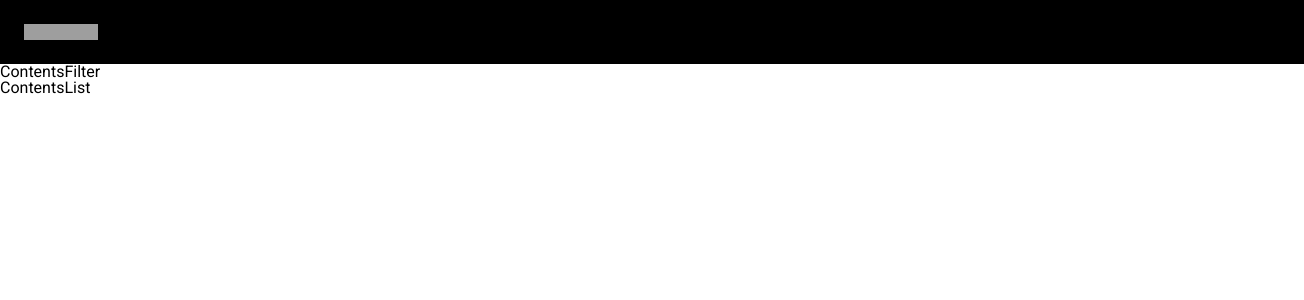
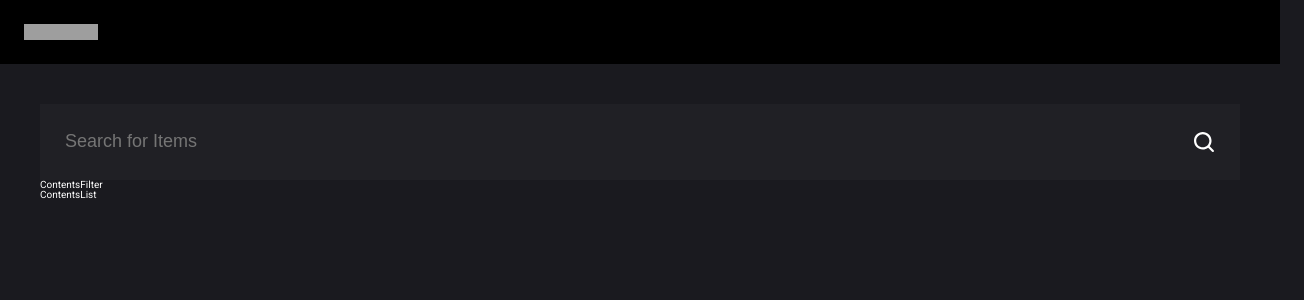
Before and after one commit to thehue/store-contents-page, a React app: page / in a window 1280 px wide. Shown: the top 300 px of the page, 1304 px wide, since content can reach past the window. Built offline with nearby package versions, Linux system fonts and the light colour scheme; grey boxes are pictures that could not be loaded.

Commit message:
feat: SearchBar 컴포넌트 추가

```diff
--- a/src/components/contents/Header/index.tsx
+++ b/src/components/contents/Header/index.tsx
@@ -14,7 +14,6 @@ const HeaderBlock = styled.header`
   z-index: 999;
   background-color: #000000;
   height: 64px;
-  width: 100%;
   position: sticky;
   top: 0;
   padding-left: 24px;
--- /dev/null
+++ b/src/components/contents/SearchBar/SearchBarView.tsx
@@ -0,0 +1,113 @@
+import { useRef } from 'react';
+import styled from 'styled-components';
+
+export default function SearchBarView() {
+  const inputRef = useRef<HTMLInputElement>(null);
+
+  return (
+    <SearchBarForm
+      onReset={() => {
+        inputRef.current?.focus();
+      }}
+      onSubmit={(e) => {
+        e.preventDefault();
+      }}
+    >
+      <SearchBarInput
+        ref={inputRef}
+        type="text"
+        placeholder="Search for Items"
+      />
+      <ButtonsWrapper>
+        <ResetButton type="reset">
+          <span className="blind">reset</span>
+          <svg viewBox="0 0 24 24" color="inherit">
+            <path d="M12 2c5.523 0 10 4.477 10 10s-4.477 10-10 10S2 17.523 2 12 6.477 2 12 2zM9.172 7.757c-.391-.39-1.024-.39-1.415 0-.39.39-.39 1.024 0 1.415L10.586 12l-2.829 2.828c-.36.36-.388.928-.083 1.32l.083.095c.39.39 1.024.39 1.415 0L12 13.414l2.828 2.829c.36.36.928.388 1.32.083l.095-.083c.39-.39.39-1.024 0-1.415L13.414 12l2.829-2.828c.36-.36.388-.928.083-1.32l-.083-.095c-.39-.39-1.024-.39-1.415 0L12 10.586z" />
+          </svg>
+        </ResetButton>
+        <SearchButton type="button">
+          <span className="blind">search</span>
+          <svg viewBox="0 0 24 24" color="inherit">
+            <path d="M10.77 2c4.825 0 8.771 3.947 8.771 8.77 0 2.022-.688 3.889-1.845 5.376l3.983 3.982c.428.429.428 1.123 0 1.55-.38.381-.971.424-1.399.128l-.152-.127-3.98-3.983c-1.485 1.156-3.35 1.845-5.377 1.845-4.824 0-8.771-3.946-8.771-8.77S5.947 2 10.77 2zm0 2.193c-3.617 0-6.577 2.96-6.577 6.578 0 3.618 2.96 6.578 6.578 6.578 3.637 0 6.578-2.96 6.578-6.578 0-3.618-2.96-6.578-6.578-6.578z" />
+          </svg>
+        </SearchButton>
+      </ButtonsWrapper>
+    </SearchBarForm>
+  );
+}
+
+const SearchBarForm = styled.form`
+  display: flex;
+  width: 100%;
+  height: 76px;
+  background-color: #202025;
+  box-sizing: border-box;
+  position: relative;
+
+  button {
+    background: transparent;
+    outline: none;
+    border: none;
+    cursor: pointer;
+    box-sizing: border-box;
+    line-height: 0;
+    box-shadow: none;
+    padding: 0;
+
+    svg {
+      fill: currentColor;
+      color: inherit;
+      width: 24px;
+      height: 24px;
+    }
+  }
+`;
+
+const SearchBarInput = styled.input`
+  align-self: center;
+  width: 100%;
+  padding: 24px;
+  background-color: transparent;
+  color: #ffffff;
+  outline: none;
+  font-size: 1.8rem;
+  font-weight: normal;
+  font-stretch: normal;
+  font-style: normal;
+  line-height: 1.33;
+  letter-spacing: normal;
+  transition: border 0.2s ease-in-out;
+  border: 1px solid #202025;
+
+  &:focus {
+    transition: border 0.2s ease-in-out 0s;
+    border: 1px solid rgb(179, 247, 255);
+  }
+
+  &:placeholder-shown + div button[type='reset'] {
+    opacity: 0;
+    pointer-events: none;
+  }
+`;
+
+const ButtonsWrapper = styled.div`
+  position: absolute;
+  right: 0;
+  margin-right: 24px;
+  display: flex;
+  align-items: center;
+  height: 100%;
+`;
+
+const ResetButton = styled.button`
+  color: rgb(119, 119, 131);
+  margin-right: 24px;
+
+  &:hover {
+    color: rgb(255, 255, 255);
+  }
+`;
+
+const SearchButton = styled.button`
+  color: rgb(255, 255, 255);
+`;
--- /dev/null
+++ b/src/components/contents/SearchBar/index.tsx
@@ -0,0 +1,5 @@
+import SearchBarView from './SearchBarView';
+
+export default function SearchBar() {
+  return <SearchBarView />;
+}
--- a/src/lib/styles/GlobalStyle.tsx
+++ b/src/lib/styles/GlobalStyle.tsx
@@ -124,9 +124,18 @@ const GlobalStyle = createGlobalStyle`
     border-collapse: collapse;
     border-spacing: 0;
   }
-
   html{
     font-family: 'Roboto', sans-serif;
+    background-color: rgb(26, 26, 31);
+    color: rgb(255, 255, 255);
+    font-size: 10px;
+  }
+  .blind{
+    position: absolute;
+    width: 1px;
+    height: 1px;
+    clip: rect(0px, 0px, 0px, 0px);
+    overflow: hidden;
   }
 `;
 
--- a/src/pages/ContentsPage/index.tsx
+++ b/src/pages/ContentsPage/index.tsx
@@ -1,13 +1,23 @@
+import styled from 'styled-components';
 import Header from 'src/components/contents/Header';
 import ContentsFilter from 'src/components/contents/ContentsFilter';
 import ContentsList from 'src/components/contents/ContentsList';
+import SearchBar from 'src/components/contents/SearchBar';
 
 export default function ContentsPage() {
   return (
-    <div>
+    <>
       <Header />
-      <ContentsFilter />
-      <ContentsList />
-    </div>
+      <Main>
+        <SearchBar />
+        <ContentsFilter />
+        <ContentsList />
+      </Main>
+    </>
   );
 }
+
+const Main = styled.main`
+  padding: 40px;
+  transition: all 200ms ease-in-out;
+`;
```
